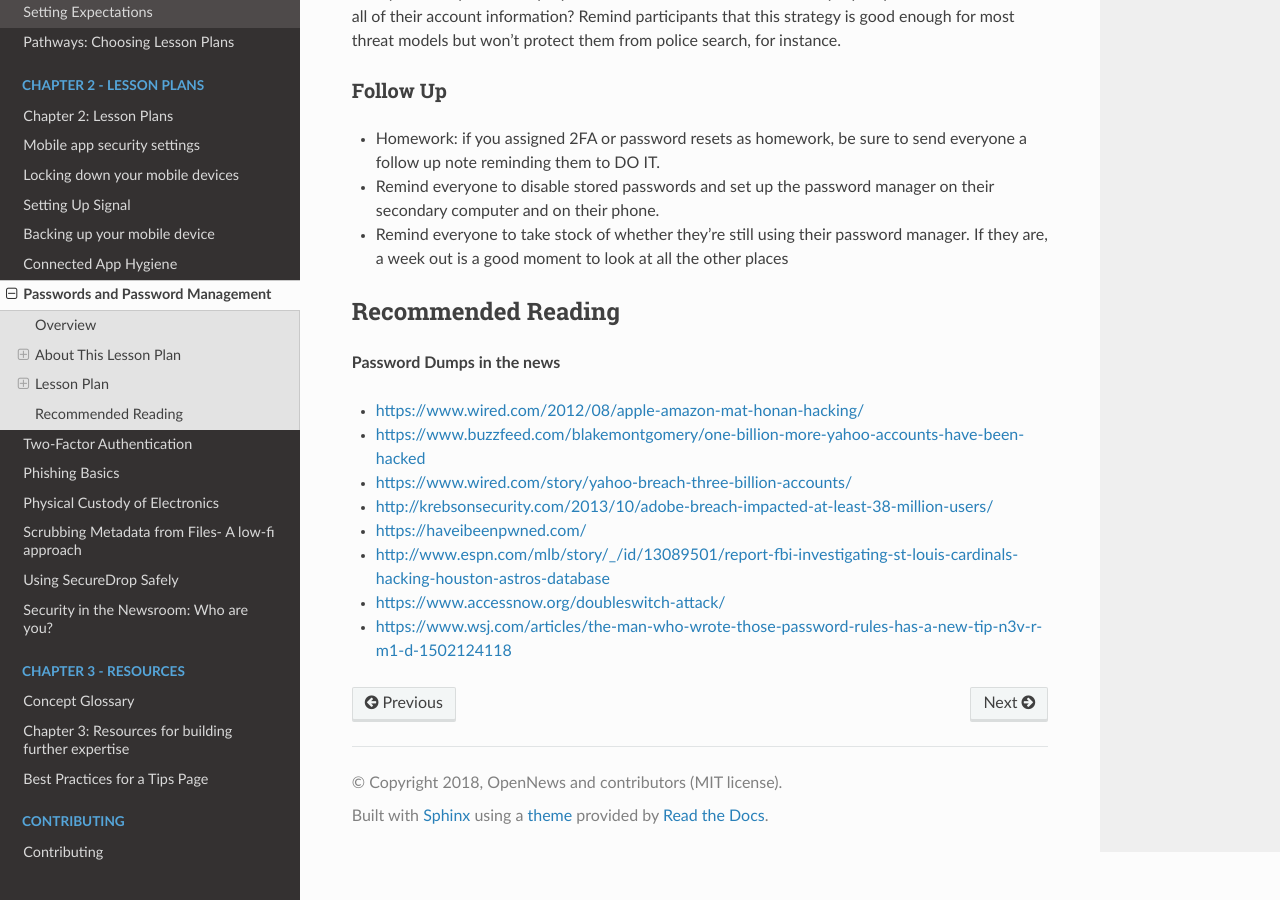
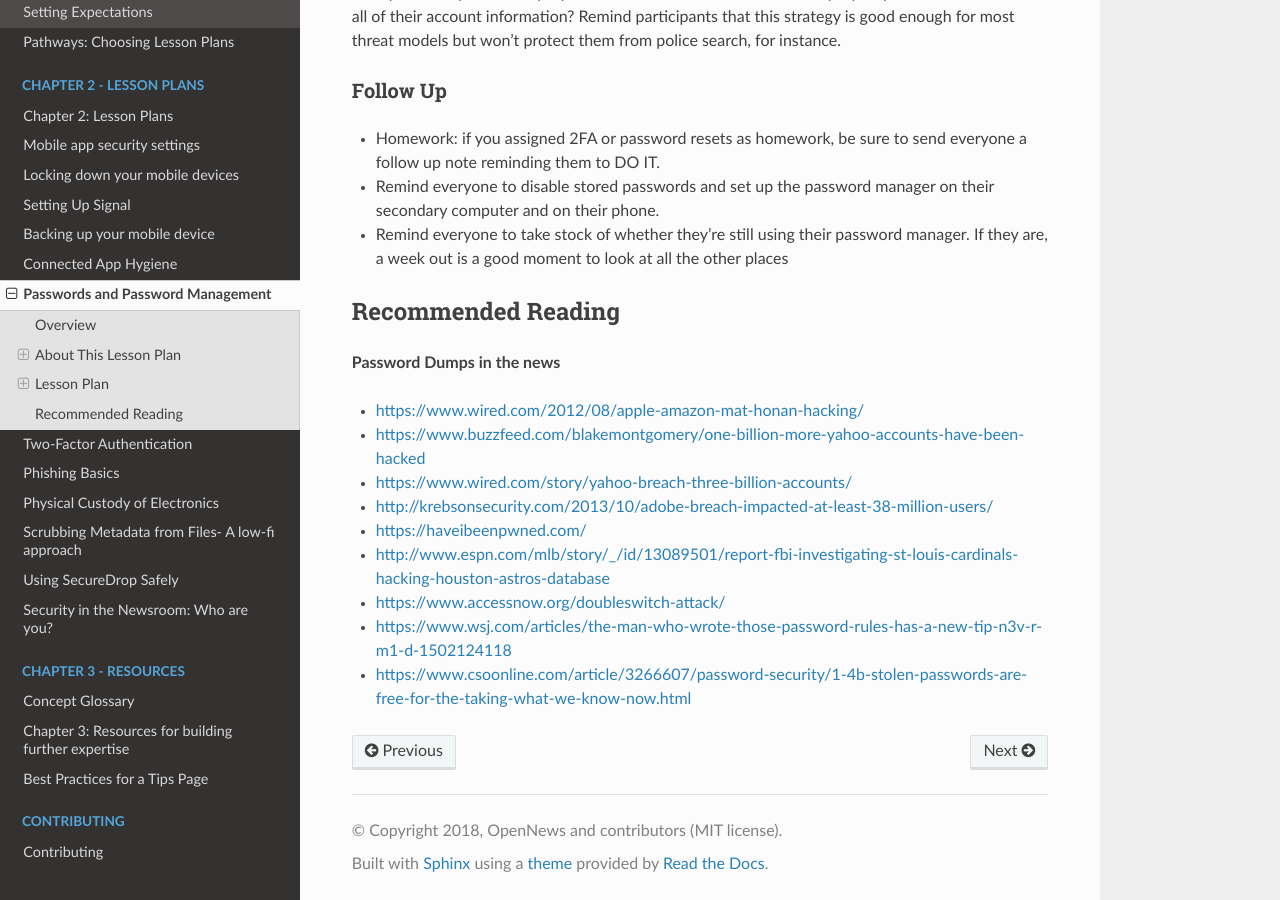
Before and after one commit to OpenNewsLabs/field-guide-security-training-newsroom, a Sphinx documentation site: the page built from docs/Chapter02-06-Passwords.md, in a window 1280 px wide and 900 px high, scrolled down 7940 px. Built offline with Sphinx 7.4.7 and the Read the Docs theme 2.0.0, drawn with Linux system fonts in a browser that asks for light colours.

Commit message:
Adding another current link about password dumps.

```diff
--- a/docs/Chapter02-06-Passwords.md
+++ b/docs/Chapter02-06-Passwords.md
@@ -215,5 +215,6 @@ Participants should take stock of all the points of entry to their email inboxes
 -   <http://krebsonsecurity.com/2013/10/adobe-breach-impacted-at-least-38-million-users/>
 -   <https://haveibeenpwned.com/>
 -   <http://www.espn.com/mlb/story/_/id/13089501/report-fbi-investigating-st-louis-cardinals-hacking-houston-astros-database>
--  <https://www.accessnow.org/doubleswitch-attack/>
+-   <https://www.accessnow.org/doubleswitch-attack/>
 -   <https://www.wsj.com/articles/the-man-who-wrote-those-password-rules-has-a-new-tip-n3v-r-m1-d-1502124118>
+-   <https://www.csoonline.com/article/3266607/password-security/1-4b-stolen-passwords-are-free-for-the-taking-what-we-know-now.html>
```
